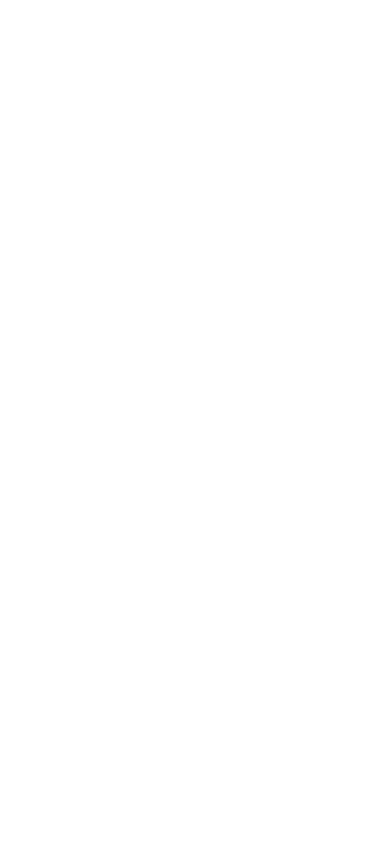
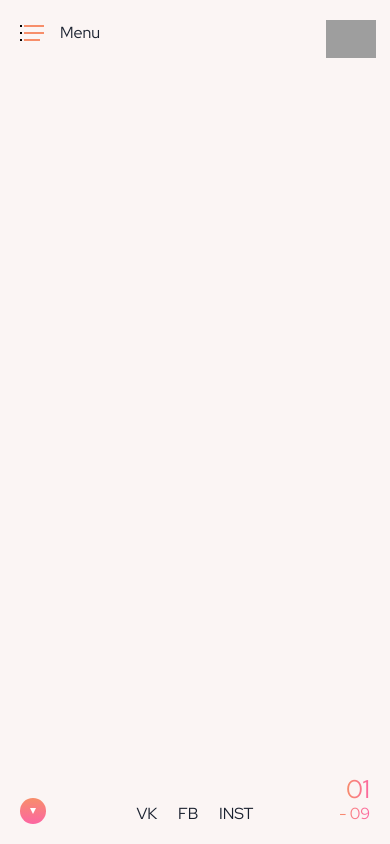
Before and after one commit to KosarAntoni/Lotos, a React (Create React App) app: page / in a window 390 px wide. Built offline with nearby package versions, Linux system fonts and the light colour scheme; grey boxes are pictures that could not be loaded.

Commit message:
Add and styled header

```diff
--- a/src/App.css
+++ b/src/App.css
@@ -1,38 +1,26 @@
-.App {
-  text-align: center;
+@import url('https://fonts.googleapis.com/css2?family=Red+Hat+Display:ital,wght@0,400;0,500;0,700;0,900;1,400;1,500;1,700;1,900&display=swap');
+
+* {
+  font-family: "Red Hat Display", sans-serif;
+  font-size: 18px;
+  color: #1A212F;
+  margin: 0;
+  padding: 0;
+  text-decoration: none;
+  list-style: none;
+  box-sizing: border-box;
 }
 
-.App-logo {
-  height: 40vmin;
-  pointer-events: none;
+h1, h2, h3, h4 {
+  font-family: "Red Hat Display", sans-serif;
 }
 
-@media (prefers-reduced-motion: no-preference) {
-  .App-logo {
-    animation: App-logo-spin infinite 20s linear;
+.App {
+  background-color: #fbf5f4;
+}
+
+@media screen and (max-width: 500px) {
+  * {
+    font-size: 16px;
   }
 }
-
-.App-header {
-  background-color: #282c34;
-  min-height: 100vh;
-  display: flex;
-  flex-direction: column;
-  align-items: center;
-  justify-content: center;
-  font-size: calc(10px + 2vmin);
-  color: white;
-}
-
-.App-link {
-  color: #61dafb;
-}
-
-@keyframes App-logo-spin {
-  from {
-    transform: rotate(0deg);
-  }
-  to {
-    transform: rotate(360deg);
-  }
-}
--- a/src/App.js
+++ b/src/App.js
@@ -1,10 +1,13 @@
 import React from 'react';
+import Header from "./containers/Header/Header";
+import "./App.css";
 
-function App() {
+const App = () => {
   return (
     <div className="App">
+      <Header/>
     </div>
   );
-}
+};
 
 export default App;
--- /dev/null
+++ b/src/containers/Header/Header.jsx
@@ -0,0 +1,41 @@
+import React from "react";
+import styles from "./Header.module.css"
+import logo from "../../Assets/logo.svg"
+
+let Header = () => {
+    return(
+        <div className={styles.headerContainer}>
+            <button className={styles.menuButton}>
+                <div className={styles.menuIcon}>
+                    <div className={styles.bar}/>
+                    <div className={styles.bar}/>
+                    <div className={styles.bar}/>
+                </div>menu</button>
+            <a className={styles.phoneNumber} href={"tel:+12 345 678 901"}>+12 345 678 901</a>
+            <div className={styles.logo}>
+                <img src={logo} alt=""/>
+            </div>
+            <ul className={styles.socialLinks}>
+                <li>
+                    <a href="#">vk</a>
+                </li>
+                <li>
+                    <a href="#">fb</a>
+                </li>
+                <li>
+                    <a href="#">inst</a>
+                </li>
+            </ul>
+            <div className={styles.pageCounter}>
+                <div className={styles.currentPage}>01</div>
+                <div className={styles.pagesAmount}>- 09</div>
+            </div>
+            <div className={styles.nextPage}>
+                <span>Classes</span>
+                <div/>
+            </div>
+        </div>
+    );
+};
+
+export default Header;
--- /dev/null
+++ b/src/containers/Header/Header.module.css
@@ -0,0 +1,327 @@
+.headerContainer {
+    min-height: 100vh;
+}
+
+.menuButton {
+    position: fixed;
+    top: 3.5rem;
+    left: 4.5rem;
+    padding-top: 5px;
+
+    display: flex;
+    align-items: flex-start;
+
+    line-height: 1rem;
+    text-transform: capitalize;
+
+    background: none;
+    border: none;
+    outline: none;
+    cursor: pointer;
+}
+
+.menuIcon {
+    height: 24px;
+    width: 24px;
+    margin-right: 1rem;
+
+    position: relative;
+    z-index: 20;
+    border-radius: 100%;
+    transition: 0.3s;
+}
+
+.bar {
+    height: 2px;
+    width: 24px;
+    display: block;
+    position: relative;
+    background-color: #f78e6a;
+    transition: 0.4s;
+}
+
+.bar:before {
+    content: "";
+    height: 2px;
+    width: 2px;
+    display: block;
+    border-right: 2px solid #fbf5f4;
+    background-color: #000;
+}
+
+.menuButton .bar {
+    position: absolute;
+}
+
+.menuButton .bar:nth-of-type(1) {
+    top: 0;
+    transition: top 0.3s ease 0.3s, transform 0.3s ease-out 0.1s;
+}
+
+.menuButton .bar:nth-of-type(2) {
+    top: 7px;
+    transition: ease 0.3s 0.3s;
+}
+
+.menuButton .bar:nth-of-type(3) {
+    top: 14px;
+    width: 20px;
+    transition: top 0.3s ease 0.3s, transform 0.3s ease-out 0.1s, width 0.3s ease-out 0.1s;
+}
+
+.menuButton:hover .bar:before {
+    opacity: 0;
+}
+
+.menuButton:hover .bar:nth-of-type(1) {
+    top: 7px;
+    width: 24px;
+    transform: rotate(45deg);
+    transition: top 0.3s ease 0.1s, transform 0.3s ease-out 0.5s;
+}
+
+.menuButton:hover .bar:nth-of-type(2) {
+    opacity: 0;
+}
+
+.menuButton:hover .bar:nth-of-type(3) {
+    top: 7px;
+    width: 24px;
+    transform: rotate(-45deg);
+    transition: top 0.3s ease 0.1s, transform 0.3s ease-out 0.5s, width 0.3s ease-out 0.1s;
+}
+
+.phoneNumber {
+    position: fixed;
+    top: 3.5rem;
+    right: 4.5rem;
+}
+
+.phoneNumber:hover {
+    color: #f78e6a;
+    transition-duration: 300ms;
+}
+
+.logo {
+    position: fixed;
+    top: 45%;
+    left: 4.5rem;
+
+    display: flex;
+    justify-content: center;
+
+    height: 10%;
+    width: 50px;
+}
+
+.logo > img {
+    margin: auto;
+    width: 50px
+}
+
+.socialLinks {
+    position: fixed;
+    bottom: 3.5rem;
+    left: 4.5rem;
+
+    display: flex;
+    flex-direction: row;
+    justify-content: space-between;
+    width: 10%;
+
+    text-transform: uppercase;
+}
+
+.socialLinks li a {
+    transition-duration: 300ms;
+}
+
+.socialLinks li:hover a {
+    color: #f78e6a;
+}
+
+.nextPage {
+    position: fixed;
+    bottom: 3.5rem;
+    right: 4.5rem;
+}
+
+.pageCounter {
+    position: fixed;
+    top: 40%;
+    right: 4.5rem;
+
+    display: flex;
+    flex-direction: column;
+    align-items: flex-end;
+    justify-content: center;
+
+    font-weight: lighter;
+    height: 20%;
+}
+
+.currentPage {
+    font-size: 4rem;
+    line-height: 3rem;
+    background: linear-gradient(to right, #f78e6a, #fc66a2);
+    background-clip: text;
+    color: transparent;
+}
+
+.pagesAmount {
+    font-size: 1.7rem;
+    background: linear-gradient(to right, #f78e6a, #fc66a2);
+    background-clip: text;
+    color: transparent;
+}
+
+.nextPage {
+    display: flex;
+    flex-direction: row;
+    align-items: center;
+
+    cursor: pointer;
+}
+
+.nextPage > div {
+    display: flex;
+    justify-content: center;
+    align-items: center;
+    margin-left: 0.5rem;
+    height: 1.6rem;
+    width: 1.6rem;
+    border-radius: 50%;
+    background: #fff;
+    transition-duration: 500ms;
+}
+
+.nextPage > div::before {
+    position: absolute;
+    content: "";
+    display: block;
+    height: 1.6rem;
+    width: 1.6rem;
+    border-radius: 50%;
+
+    background: linear-gradient(#f78e6a, #fc66a2);
+    transition-duration: 500ms;
+}
+
+.nextPage:hover > div::before {
+    content: "";
+    display: block;
+    opacity: 0;
+
+    background: linear-gradient(#f78e6a, #fc66a2);
+    transition-duration: 500ms;
+}
+
+.nextPage > div::after {
+    z-index: 10;
+    content: "";
+    display: block;
+    width: 0;
+    height: 0;
+    border-left: 0.2rem solid transparent;
+    border-right: 0.2rem solid transparent;
+
+    border-top: 0.4rem solid #fff;
+    transition-duration: 500ms;
+}
+
+.nextPage:hover > div {
+    background: linear-gradient(#fff, #fff);
+}
+
+.nextPage:hover > div::after {
+    border-left: 0.2rem solid transparent;
+    border-right: 0.2rem solid transparent;
+    border-top: 0.4rem solid #fc66a2;
+}
+
+@media screen and (max-width: 1024px) {
+    .menuButton {
+        top: 1.5rem;
+        left: 1.5rem;
+    }
+
+    .phoneNumber {
+        top: 1.5rem;
+        right: 1.5rem;
+    }
+
+    .logo {
+        top: 1.5rem;
+        left: 45%;
+        width: 10%;
+        height: 30px;
+    }
+
+    .socialLinks {
+        width: 16%;
+        bottom: 1.5rem;
+        left: 42%;
+    }
+
+    .nextPage {
+        bottom: 1.5rem;
+        left: 1.5rem;
+    }
+
+    .nextPage span {
+        display: none;
+    }
+
+    .pageCounter {
+        top: auto;
+        bottom: 1.5rem;
+        right: 1.5rem;
+        justify-content: flex-end;
+    }
+}
+
+@media screen and (max-width: 500px) {
+    .menuButton {
+        top: 1.25rem;
+        left: 1.25rem;
+    }
+
+    .phoneNumber {
+        display: none;
+    }
+
+    .logo {
+        top: 1.25rem;
+        right: 1.25rem;
+        left: auto;
+        height: 30px;
+    }
+
+    .socialLinks {
+        width: 30%;
+        bottom: 1.25rem;
+        left: 35%;
+    }
+
+    .nextPage {
+        bottom: 1.25rem;
+        left: 1.25rem;
+    }
+    .nextPage div {
+        margin: 0;
+    }
+
+    .pageCounter {
+        top: auto;
+        bottom: 1.25rem;
+        right: 1.25rem;
+        justify-content: flex-end;
+    }
+    .currentPage {
+        font-size: 1.6rem;
+        line-height: 1.6rem;
+    }
+    .pagesAmount {
+        font-size: 1rem;
+    }
+}
```
